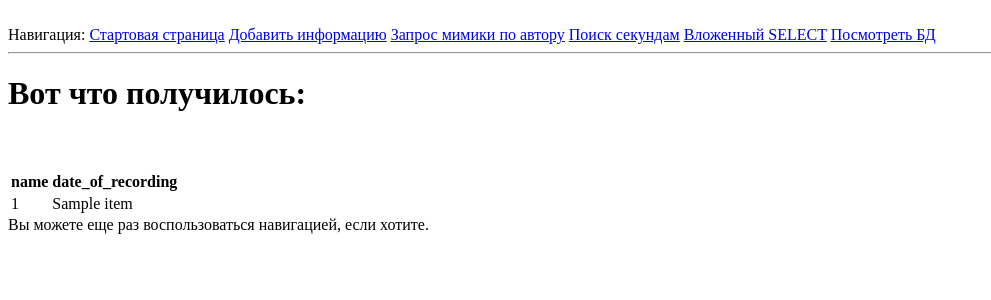
After one commit to ovbystrova/hse_databases, a Flask app: template Final Project/templates/inner_select_response.html in a window 1280 px wide. The commit adds this page. Shown: the top 300 px of the page, without its empty margins (0-991 px from the left). Run offline with Flask 2, Linux system fonts and the light colour scheme; the template is opened without the code that fills it: most values are stand-ins (such as "Sample title", 1, 10 or a date in 2020).

Commit message:
added inner_select draft

```diff
--- a/Final Project/bd_init.py
+++ b/Final Project/bd_init.py
@@ -99,6 +99,21 @@ def complex_search(author):
     return res
 
 
+def _inner_select(location):
+    cursor.execute(
+        'SELECT name, date_of_recording FROM (SELECT * FROM meta ) as T LEFT OUTER JOIN mimic ON T.id_video WHERE T.author="%s"' % (location)
+    )
+    res = cursor.fetchall()
+    connection.commit()
+    return res
+
+# def select_from_three_tables():
+#     cursor.execute(
+#         ''
+#     )
+#     res = cursor.fetchall()
+#     connection.commit()
+
 # Просмотр БД (отдельной таблицы)
 def show(request):
     """
@@ -180,6 +195,16 @@ def filter_items():
     return render_template('filter_items.html')
 
 
+@app.route('/inner_select', methods=['GET', 'POST'])
+def inner_select():
+    if request.args:
+        author = request.args['author']
+        print(author)
+        res = _inner_select(author)
+        return render_template('inner_select_response.html', res=res)
+    return render_template('inner_select.html')
+
+
 @app.route('/show', methods=['GET', 'POST'])
 def show_bd():
     if request.args:
--- a/Final Project/templates/base.html
+++ b/Final Project/templates/base.html
@@ -10,6 +10,7 @@
 				<a href="/insert">Добавить информацию</a>
 				<a href="/search_join">Запрос мимики по автору</a>
 				<a href="/filter_items">Поиск секундам</a>
+                <a href="/inner_select">Вложенный SELECT</a>
 				<a href="/show">Посмотреть БД</a></div>
 <hr>
 {% block content %}{%endblock%}
--- /dev/null
+++ b/Final Project/templates/inner_select_response.html
@@ -0,0 +1,34 @@
+<!DOCTYPE html>
+<html>
+  <head>
+    <title>Сделано!</title>
+    <meta charset="utf-8">
+   </head>
+<body>
+{% extends "base.html" %}
+<br>
+<br>
+{% block content %}
+  <h1>Вот что получилось:</h1>
+<br>
+
+<table>
+
+<tr>
+<th>name</th>
+<th>date_of_recording</th>
+</tr>
+{% for item in res %}
+<tr>
+<td>{{ item[0] }}</td>
+<td>{{ item[1]}}</td>
+</tr>
+<br>
+{% endfor %}
+</table>
+<text>
+Вы можете еще раз воспользоваться навигацией, если хотите.
+</text>
+{% endblock %}
+</body>
+</html>
```
Also changed, not shown: Final Project/templates/inner_select.html (added, +25 -0 lines).
